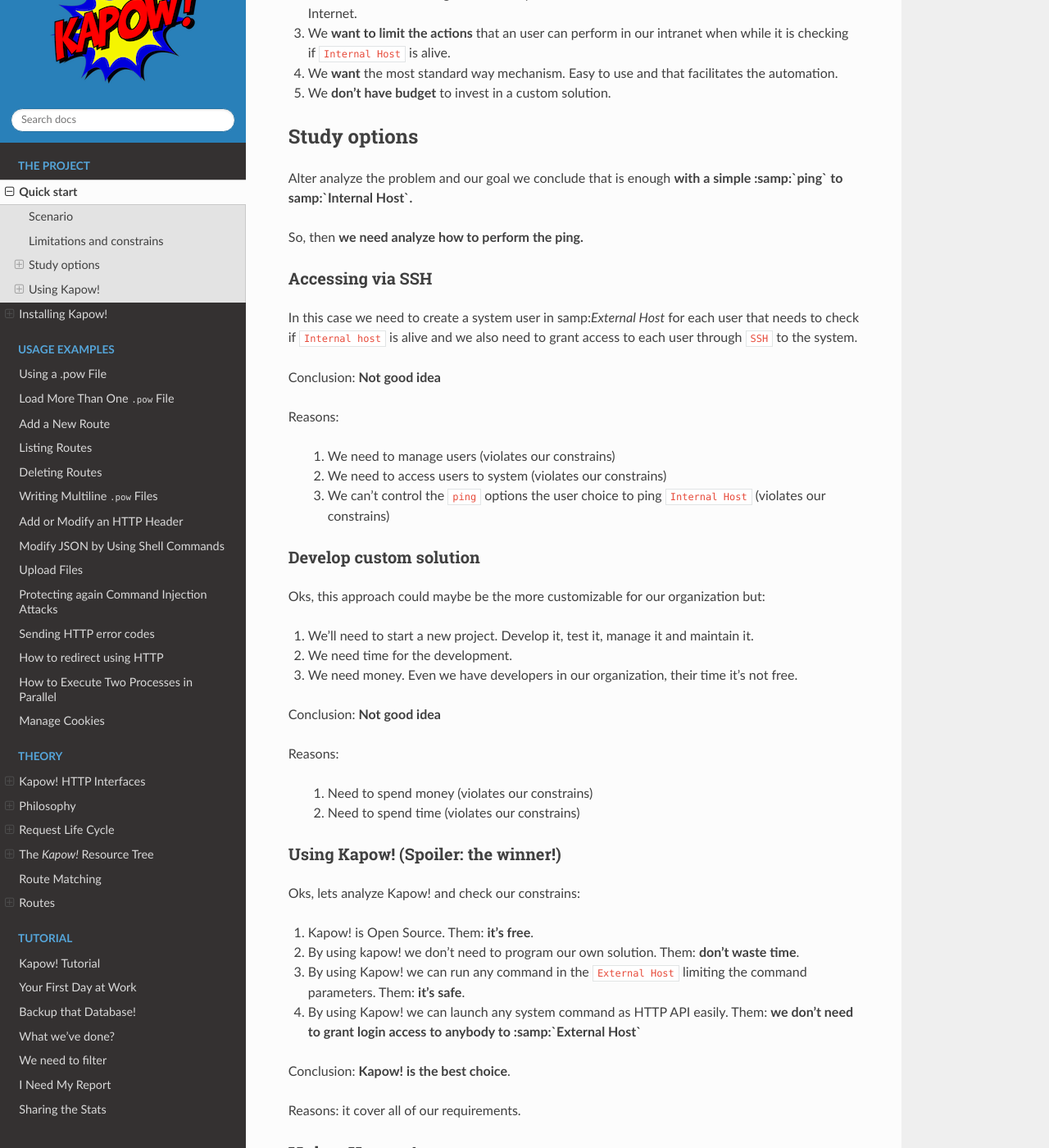
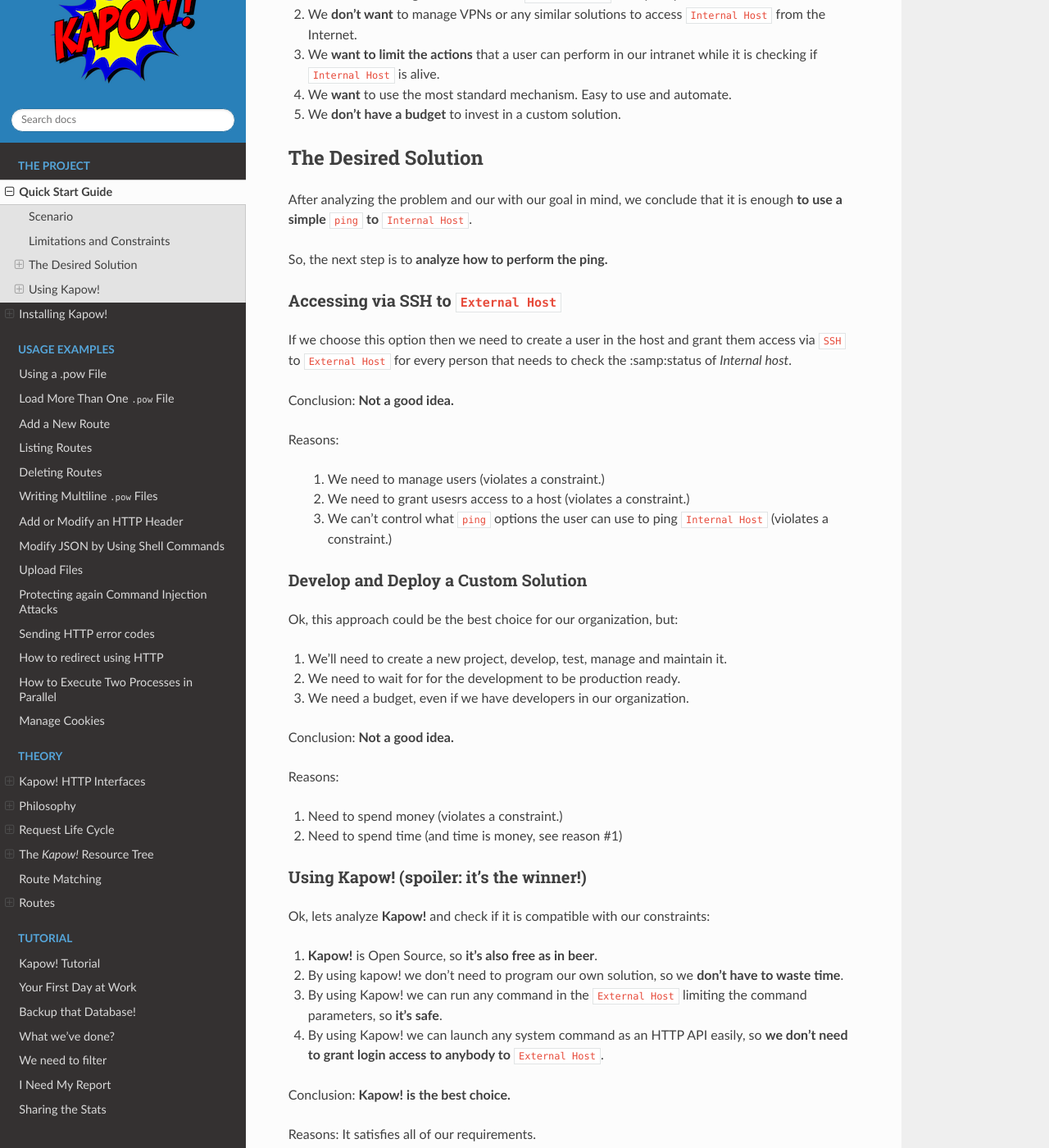
Before and after one commit to BBVA/kapow, a Sphinx documentation site: the page built from docs/source/the_project/quickstart.rst, in a window 1280 px wide and 1400 px high, scrolled down 726 px. Shown: the whole window at 82% size. Built offline with Sphinx 7.4.7 and the Read the Docs theme 2.0.0, drawn with Linux system fonts in a browser that asks for light colours; some of the changed text lies outside the part shown.

Commit message:
Revert "Update quickstart.rst"
This reverts commit 7fab8ae52986c03243996bb38d69b77de488c512.

```diff
--- a/docs/source/the_project/quickstart.rst
+++ b/docs/source/the_project/quickstart.rst
@@ -1,95 +1,111 @@
-Quick start
-===========
+Quick Start Guide
+=================
 
-We'll explain you a simple example to help you understand what Kapow! really does and why it is awesome.
+We'll explain a simple example to help you understand what **Kapow!** can do and
+why it is so awesome :-).
+
 
 Scenario
 --------
 
-In this example we'll consider that our scenario is a corporate network like this:
+Let's suppose that we're in a corporate network like the following one:
 
 .. _quickstart_image:
 .. image:: /_static/network.png
    :align: center
    :width: 80%
 
-Our organization has an external host as a bridge between our intranet an the public Internet.
+Our organization has an external host that act as a bridge between our intranet
+an the public Internet.
 
-**Our goal: our team need to check if the the host :samp:`Internal Machine` is alive.**
+**Our goal: We need to check if the** :samp:`Internal Host` **is alive.**
 
-Limitations and constrains
---------------------------
+
+Limitations and Constraints
+---------------------------
 
 1. We **don't want** to **grant access** to the :samp:`External Host` to anybody.
-2. We **don't want** to manage VPNs or any similar solutions to access to *Internal Host* from the Internet.
-3. We **want to limit the actions** that an user can perform in our intranet when while it is checking if :samp:`Internal Host` is alive.
-4. We **want** the most standard way mechanism. Easy to use and that facilitates the automation.
-5. We **don't have budget** to invest in a custom solution.
+2. We **don't want** to manage VPNs or any similar solutions to access :samp:`Internal Host` from the Internet.
+3. We **want to limit the actions** that a user can perform in our intranet while it is checking if :samp:`Internal Host` is alive.
+4. We **want** to use the most standard mechanism.  Easy to use and automate.
+5. We **don't have a budget** to invest in a custom solution.
 
-Study options
--------------
 
-Alter analyze the problem and our goal we conclude that is enough **with a simple :samp:`ping` to samp:`Internal Host`.**
+The Desired Solution
+--------------------
 
-So, then **we need analyze how to perform the ping.**
+After analyzing the problem and our with our goal in mind, we conclude that it
+is enough **to use a simple** :samp:`ping` **to** :samp:`Internal Host`.
 
-Accessing via SSH
-+++++++++++++++++
+So, the next step is to **analyze how to perform the ping.**
 
-In this case we need to create a system user in samp:`External Host` for each user that needs to check if :samp:`Internal host` is alive and we also need to grant access to each user through :samp:`SSH` to the system.
 
-Conclusion: **Not good idea**
+Accessing via SSH to :samp:`External Host`
+++++++++++++++++++++++++++++++++++++++++++
+
+If we choose this option then we need to create a user in the host and grant
+them access via :samp:`SSH` to :samp:`External Host` for every person that needs
+to check the :samp:status of `Internal host`.
+
+Conclusion: **Not a good idea.**
 
 Reasons:
 
-    1. We need to manage users (violates our constrains)
-    2. We need to access users to system (violates our constrains)
-    3. We can't control the :samp:`ping` options the user choice to ping :samp:`Internal Host` (violates our constrains)
+  1. We need to manage users (violates a constraint.)
+  2. We need to grant usesrs access to a host (violates a constraint.)
+  3. We can't control what :samp:`ping` options the user can use to ping :samp:`Internal Host` (violates a constraint.)
 
-Develop custom solution
-+++++++++++++++++++++++
 
-Oks, this approach could maybe be the more customizable for our organization but:
+Develop and Deploy a Custom Solution
+++++++++++++++++++++++++++++++++++++
 
-1. We'll need to start a new project. Develop it, test it, manage it and maintain it.
-2. We need time for the development.
-3. We need money. Even we have developers in our organization, their time it's not free.
+Ok, this approach could be the best choice for our organization, but:
 
-Conclusion: **Not good idea**
+1. We'll need to create a new project, develop, test, manage and maintain it.
+2. We need to wait for for the development to be production ready.
+3. We need a budget, even if we have developers in our organization.
+
+Conclusion: **Not a good idea.**
 
 Reasons:
 
-    1. Need to spend money (violates our constrains)
-    2. Need to spend time (violates our constrains)
+1. Need to spend money (violates a constraint.)
+2. Need to spend time (and time is money, see reason #1)
 
-Using Kapow! (Spoiler: the winner!)
-+++++++++++++++++++++++++++++++++++
 
-Oks, lets analyze Kapow! and check our constrains:
+Using Kapow! (spoiler: it's the winner!)
+++++++++++++++++++++++++++++++++++++++++
 
-1. Kapow! is Open Source. Them: **it's free**.
-2. By using kapow! we don't need to program our own solution. Them: **don't waste time**.
-3. By using Kapow! we can run any command in the :samp:`External Host` limiting the command parameters. Them: **it's safe**.
-4. By using Kapow! we can launch any system command as HTTP API easily. Them: **we don't need to grant login access to anybody to :samp:`External Host`**
+Ok, lets analyze **Kapow!** and check if it is compatible with our constraints:
 
-Conclusion: **Kapow! is the best choice**.
+1. **Kapow!** is Open Source, so **it's also free as in beer**.
+2. By using kapow! we don't need to program our own solution, so we **don't have to waste time**.
+3. By using Kapow! we can run any command in the :samp:`External Host` limiting the command parameters, so **it's safe**.
+4. By using Kapow! we can launch any system command as an HTTP API easily, so **we don't need to grant login access to anybody to** :samp:`External Host`.
 
-Reasons: it cover all of our requirements.
+Conclusion: **Kapow! is the best choice.**
+
+Reasons: It satisfies all of our requirements.
+
 
 Using Kapow!
 ------------
 
-Following the example of the :ref:`Scenario <quickstart_image>` we'll follow these steps:
+In order to get our example :ref:`Scenario <quickstart_image>` working we need to follow the below steps.
+
 
 Install Kapow!
 ++++++++++++++
 
-Follow :doc:`Install Kapow! <install_and_configure>`.
+Follow :doc:`Install Kapow! <install_and_configure>` instructions.
 
-Write ping.pow file
-+++++++++++++++++++
 
-Kapow! use plain text files to define the rules to expose the system command. For our example we need a file like that:
+Write a `ping.pow` File
++++++++++++++++++++++++
+
+Kapow! uses plain text files (called ``POW`` files) so you can define the
+endpoints you want to expose the system command with.  For our example we need a
+file like this:
 
 .. code-block:: console
 
@@ -98,24 +114,27 @@
 
 Explanation:
 
-1. :samp:`kapow route add /ping` - adds a new HTTP API end-point at :samp:`/ping`.
-2. :samp:`-c` - after this parameter we write the system command that Kapow! will runs for each HTTP Request to :samp:`/ping`.
+1. :samp:`kapow route add /ping` - adds a new HTTP API endpoint at :samp:`/ping` path in the Kapow! server.  You have to use `GET` method to invoke the endpoint.
+2. :samp:`-c` - after this parameter we write the system command that **Kapow!** will run each time the endpoint is invoked.
 3. :samp:`ping -c 1 10.10.10.100` - sends 1 ping package to the host *10.10.10.100*, i.e. :samp:`Internal Host`.
-4. :samp:`| kapow set /response/body` - sends the ping response to be the HTTP Response of HTTP End-point of :samp:`/ping`.
+4. :samp:`| kapow set /response/body` - writes the output of `ping` to the body of the response, so you can see it.
 
-Launch the service
+
+Launch the Service
 ++++++++++++++++++
 
-At this point we only need to launch kapow! with :samp:`simple.pow`:
+At this point we only need to launch `kapow` with our :samp:`ping.pow`:
 
 .. code-block:: console
 
     $ kapow server ping.pow
 
-Consume the service
+
+Consume the Service
 +++++++++++++++++++
 
-Then we can call HTTP Service as any usual tool for the web. In this example we'll use :samp:`curl`:
+Now we can call our newly created endpoint by using our favorite HTTP client.
+In this example we're using :samp:`curl`:
 
 .. code-block:: console
 
@@ -123,13 +142,18 @@
     PING 10.10.100 (10.10.100): 56 data bytes
     64 bytes from 10.10.100: icmp_seq=0 ttl=55 time=1.425 ms
 
-Under the hoods
-++++++++++++++++
+et voilà !
 
-To understand what's happening in the hoods with Kapow! lets see the picture:
+
+Under the Hood
+++++++++++++++
+
+To understand what's happening under the hood with **Kapow!** lets see the
+following diagram:
 
 .. image:: /_static/sequence.png
    :align: center
    :width: 80%
 
-As you can see, Kapow! perform the *magic* between system commands and HTTP API.
+As you can see, **Kapow!** provides the necessary *magic* to turn a **system
+command** into an ``HTTP API``.
```
